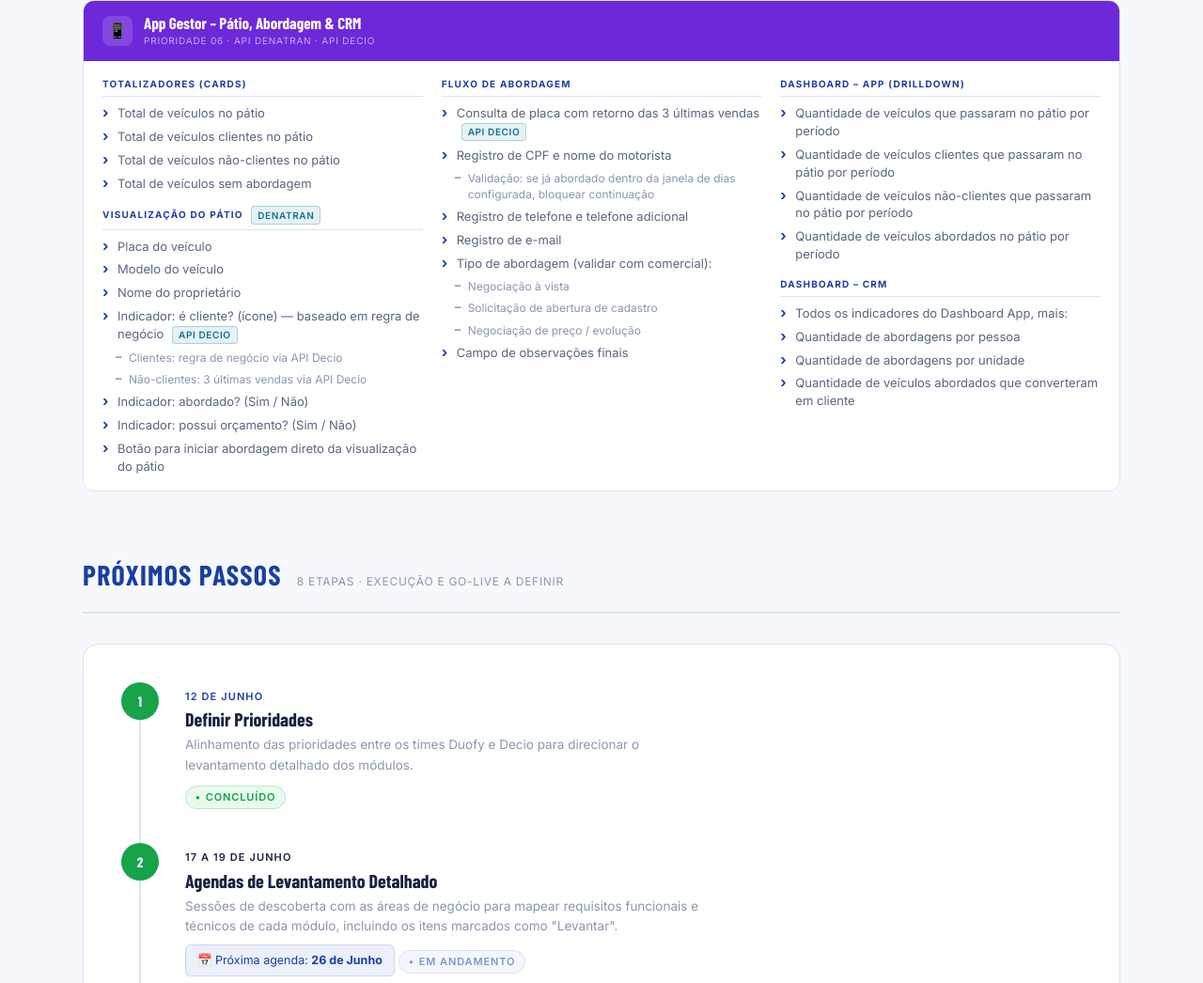
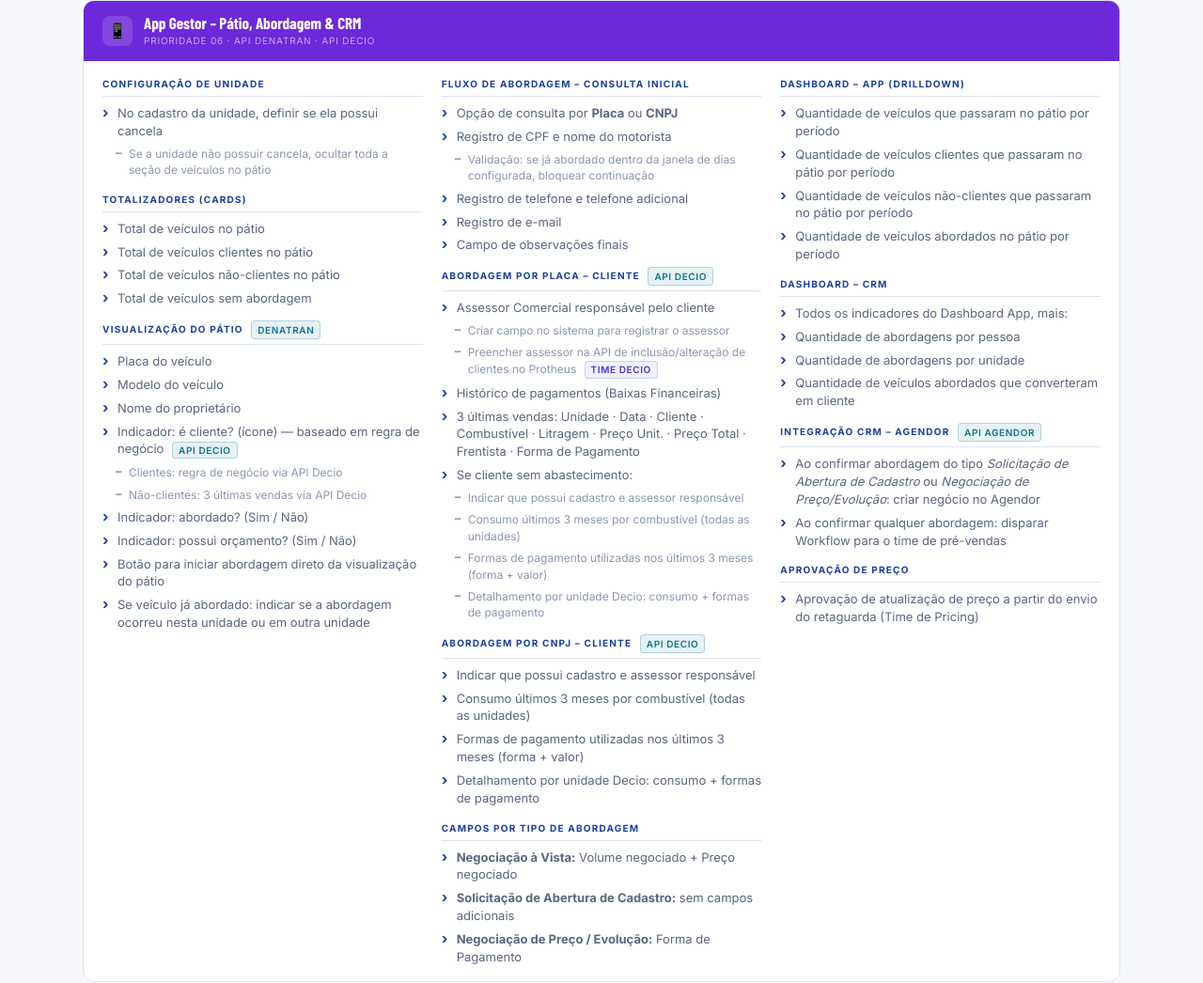
Before and after one commit to duofy-solucoes/status_report_publicos, a plain HTML site: page posto360.html in a window 1280 px wide. Shown: the part 2530-3576 px from the top of the page at 94% size. Drawn offline with nearby package versions, Linux system fonts and the light colour scheme; a web font is replaced by a local one.

Commit message:
levantamento 26/06: abordagem CNPJ, CRM Agendor, aprovacao de preco, config unidade

```diff
--- a/posto360.html
+++ b/posto360.html
@@ -687,6 +687,13 @@
 
         <div>
           <div class="rf-group">
+            <div class="rf-group-title">Configuração de Unidade</div>
+            <ul class="rf-items">
+              <li>No cadastro da unidade, definir se ela possui cancela</li>
+              <li class="sub">Se a unidade não possuir cancela, ocultar toda a seção de veículos no pátio</li>
+            </ul>
+          </div>
+          <div class="rf-group">
             <div class="rf-group-title">Totalizadores (Cards)</div>
             <ul class="rf-items">
               <li>Total de veículos no pátio</li>
@@ -707,24 +714,53 @@
               <li>Indicador: abordado? (Sim / Não)</li>
               <li>Indicador: possui orçamento? (Sim / Não)</li>
               <li>Botão para iniciar abordagem direto da visualização do pátio</li>
+              <li>Se veículo já abordado: indicar se a abordagem ocorreu nesta unidade ou em outra unidade</li>
             </ul>
           </div>
         </div>
 
         <div>
           <div class="rf-group">
-            <div class="rf-group-title">Fluxo de Abordagem</div>
+            <div class="rf-group-title">Fluxo de Abordagem – Consulta Inicial</div>
             <ul class="rf-items">
-              <li>Consulta de placa com retorno das 3 últimas vendas <span class="rf-badge api">API Decio</span></li>
+              <li>Opção de consulta por <strong>Placa</strong> ou <strong>CNPJ</strong></li>
               <li>Registro de CPF e nome do motorista</li>
               <li class="sub">Validação: se já abordado dentro da janela de dias configurada, bloquear continuação</li>
               <li>Registro de telefone e telefone adicional</li>
               <li>Registro de e-mail</li>
-              <li>Tipo de abordagem (validar com comercial):</li>
-              <li class="sub">Negociação à vista</li>
-              <li class="sub">Solicitação de abertura de cadastro</li>
-              <li class="sub">Negociação de preço / evolução</li>
               <li>Campo de observações finais</li>
+            </ul>
+          </div>
+          <div class="rf-group">
+            <div class="rf-group-title">Abordagem por Placa – Cliente <span class="rf-badge api">API Decio</span></div>
+            <ul class="rf-items">
+              <li>Assessor Comercial responsável pelo cliente</li>
+              <li class="sub">Criar campo no sistema para registrar o assessor</li>
+              <li class="sub">Preencher assessor na API de inclusão/alteração de clientes no Protheus <span class="rf-badge int">Time Decio</span></li>
+              <li>Histórico de pagamentos (Baixas Financeiras)</li>
+              <li>3 últimas vendas: Unidade · Data · Cliente · Combustível · Litragem · Preço Unit. · Preço Total · Frentista · Forma de Pagamento</li>
+              <li>Se cliente sem abastecimento:</li>
+              <li class="sub">Indicar que possui cadastro e assessor responsável</li>
+              <li class="sub">Consumo últimos 3 meses por combustível (todas as unidades)</li>
+              <li class="sub">Formas de pagamento utilizadas nos últimos 3 meses (forma + valor)</li>
+              <li class="sub">Detalhamento por unidade Decio: consumo + formas de pagamento</li>
+            </ul>
+          </div>
+          <div class="rf-group">
+            <div class="rf-group-title">Abordagem por CNPJ – Cliente <span class="rf-badge api">API Decio</span></div>
+            <ul class="rf-items">
+              <li>Indicar que possui cadastro e assessor responsável</li>
+              <li>Consumo últimos 3 meses por combustível (todas as unidades)</li>
+              <li>Formas de pagamento utilizadas nos últimos 3 meses (forma + valor)</li>
+              <li>Detalhamento por unidade Decio: consumo + formas de pagamento</li>
+            </ul>
+          </div>
+          <div class="rf-group">
+            <div class="rf-group-title">Campos por Tipo de Abordagem</div>
+            <ul class="rf-items">
+              <li><strong>Negociação à Vista:</strong> Volume negociado + Preço negociado</li>
+              <li><strong>Solicitação de Abertura de Cadastro:</strong> sem campos adicionais</li>
+              <li><strong>Negociação de Preço / Evolução:</strong> Forma de Pagamento</li>
             </ul>
           </div>
         </div>
@@ -746,6 +782,19 @@
               <li>Quantidade de abordagens por pessoa</li>
               <li>Quantidade de abordagens por unidade</li>
               <li>Quantidade de veículos abordados que converteram em cliente</li>
+            </ul>
+          </div>
+          <div class="rf-group">
+            <div class="rf-group-title">Integração CRM – Agendor <span class="rf-badge api">API Agendor</span></div>
+            <ul class="rf-items">
+              <li>Ao confirmar abordagem do tipo <em>Solicitação de Abertura de Cadastro</em> ou <em>Negociação de Preço/Evolução</em>: criar negócio no Agendor</li>
+              <li>Ao confirmar qualquer abordagem: disparar Workflow para o time de pré-vendas</li>
+            </ul>
+          </div>
+          <div class="rf-group">
+            <div class="rf-group-title">Aprovação de Preço</div>
+            <ul class="rf-items">
+              <li>Aprovação de atualização de preço a partir do envio do retaguarda (Time de Pricing)</li>
             </ul>
           </div>
         </div>
```
